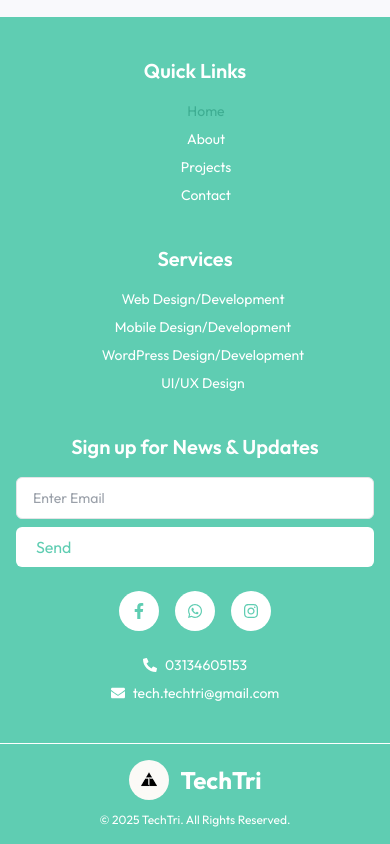
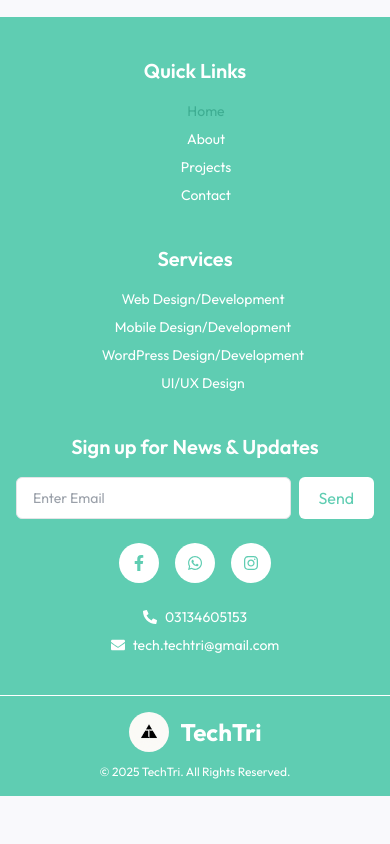
Before and after one commit to zainashiq613/silver-spoon, a React (Vite) app in the folder frontend/: page / in a window 390 px wide. Shown: the part 3810-4654 px from the top of the page. After the commit the page ends 4606 px from the top, so only its background shows below. Built offline with nearby package versions, Linux system fonts and the light colour scheme.

Commit message:
Home Page Responsive

```diff
--- a/frontend/src/pages/layout/Footer.jsx
+++ b/frontend/src/pages/layout/Footer.jsx
@@ -108,8 +108,8 @@ const Footer = () => {
           <h3 className="text-xl sm:text-2xl font-semibold">
             Sign up for News & Updates
           </h3>
-          <form onSubmit={handleSubmit} className="flex flex-col gap-3">
-            <div className="flex flex-col sm:flex-row gap-2 justify-center md:justify-start">
+          <form onSubmit={handleSubmit} className="w-full">
+            <div className="flex items-stretch gap-2 w-full">
               <input
                 type="email"
                 name="email"
@@ -120,7 +120,7 @@ const Footer = () => {
               <Button
                 text={loading ? "Sending..." : "Send"}
                 type="submit"
-                className="bg-white !text-primary hover:!text-white rounded-md"
+                className="px-4 sm:px-6 bg-white !text-primary hover:!text-white rounded-md whitespace-nowrap"
               />
             </div>
           </form>
```
